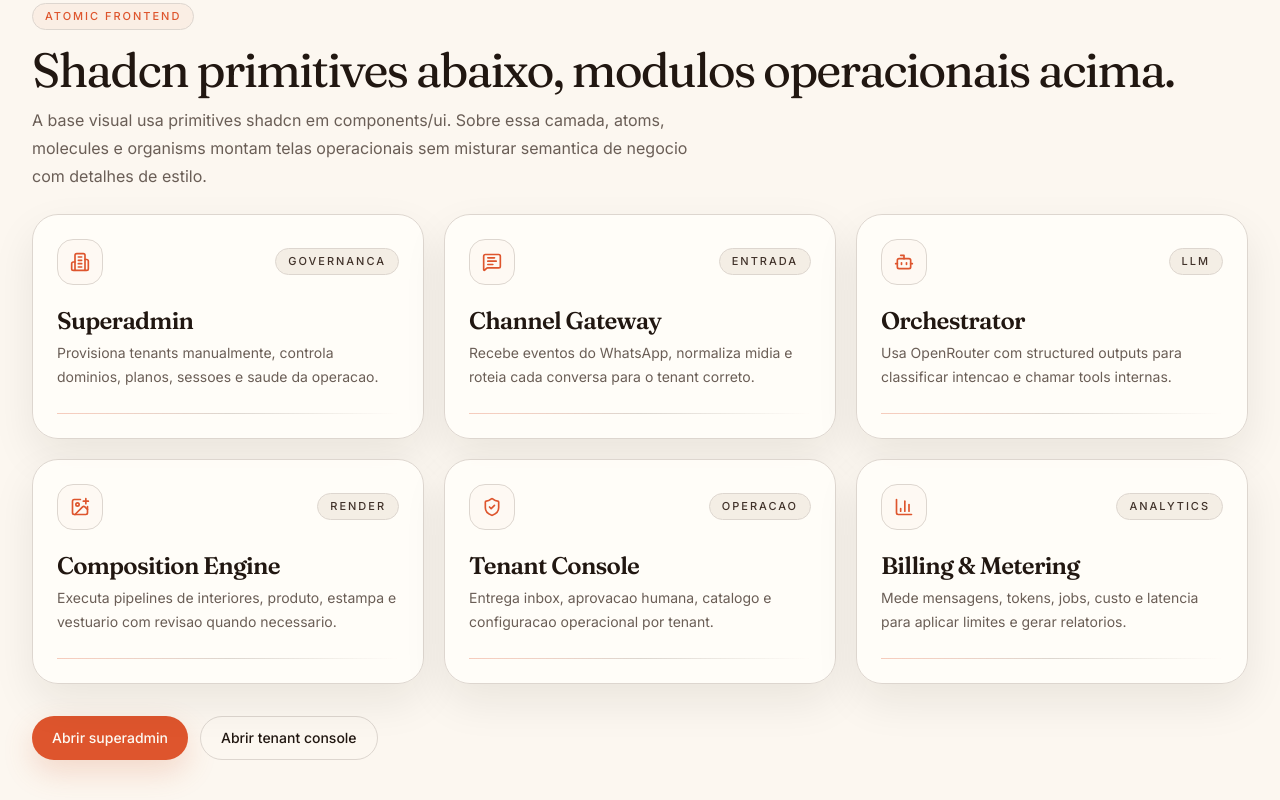
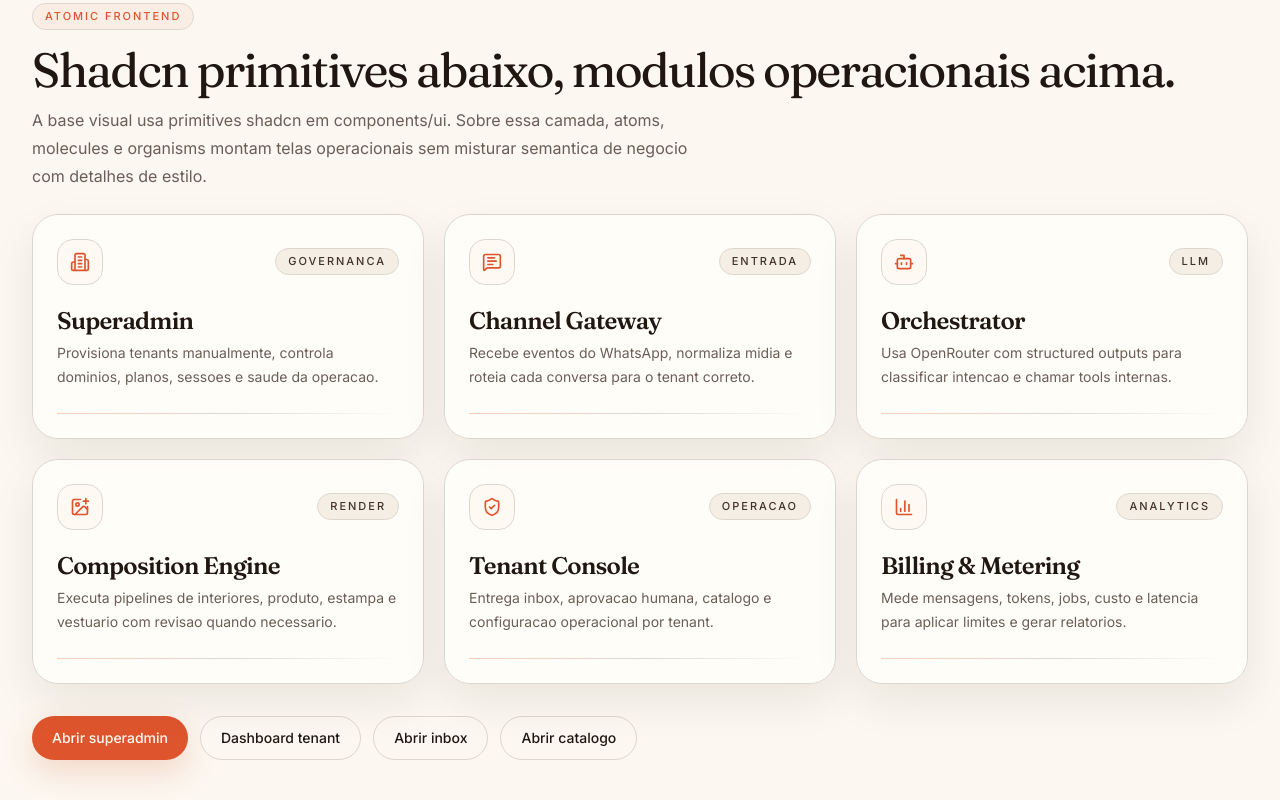
Before and after one commit to zenithag/image-action, a Next.js app in the folder apps/web/: page / in a window 1280 px wide. Shown: the part 613-1413 px from the top of the page. Built offline with nearby package versions, Linux system fonts and the light colour scheme.

Commit message:
feat: update landing page with inbox and catalog links
Co-Authored-By: Claude Opus 4.6 (1M context) <noreply@anthropic.com>

```diff
--- a/apps/web/app/page.tsx
+++ b/apps/web/app/page.tsx
@@ -13,7 +13,13 @@ export default function HomePage() {
             <Link href="/superadmin">Abrir superadmin</Link>
           </Button>
           <Button asChild variant="outline">
-            <Link href="/tenant/decor-labs">Abrir tenant console</Link>
+            <Link href="/tenant/decor-labs">Dashboard tenant</Link>
+          </Button>
+          <Button asChild variant="outline">
+            <Link href="/tenant/decor-labs/inbox">Abrir inbox</Link>
+          </Button>
+          <Button asChild variant="outline">
+            <Link href="/tenant/decor-labs/catalog">Abrir catalogo</Link>
           </Button>
         </div>
       </div>
```
